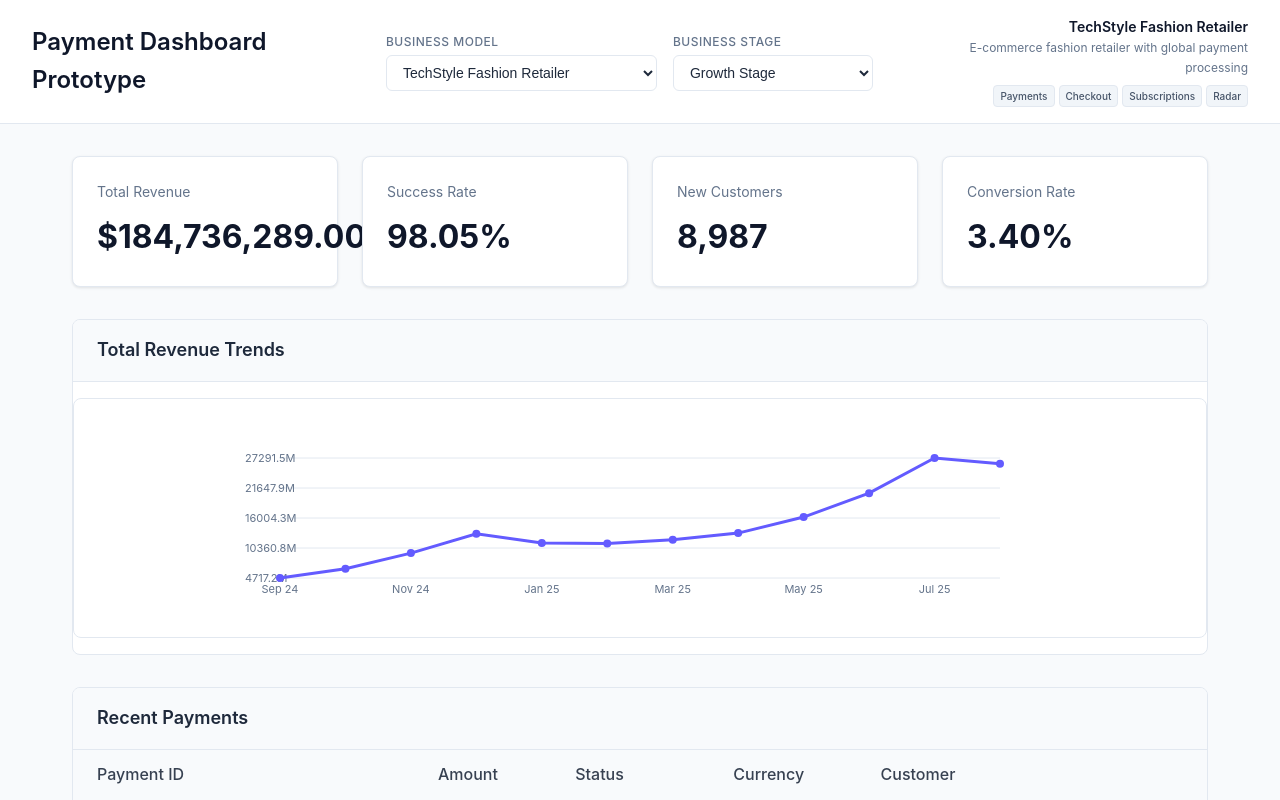
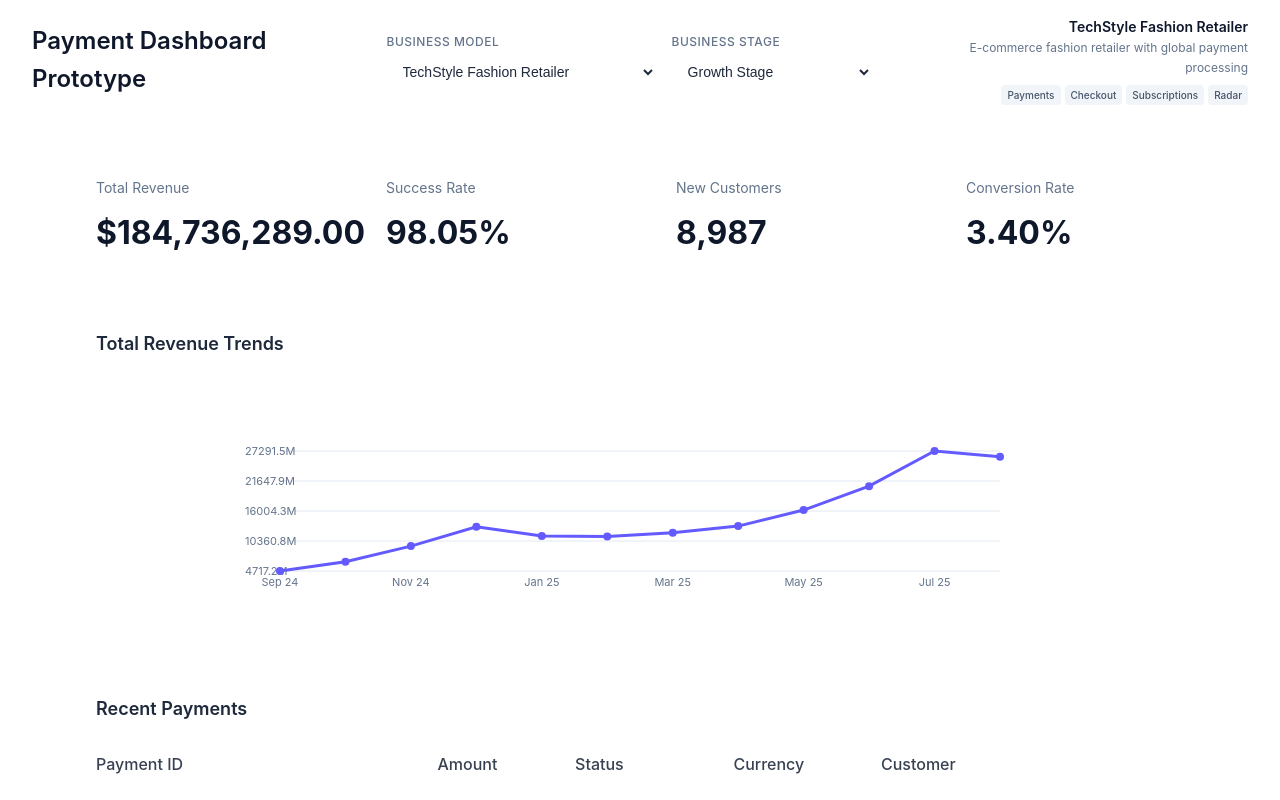
Before and after one commit to swanson-stripe/synthetic-dataset, a plain HTML site: page docs/examples/prototype-base-example.html in a window 1280 px wide. Shown: the top 800 px of the page. Drawn offline with Linux system fonts and the light colour scheme.

Commit message:
🎨 STYLE: Remove all containers, backgrounds, and borders for clean minimal design
Updated styling per user request:

✅ Page Background:
- Changed body background from light gray (#f8fafc) to pure white

✅ Metric Cards:
- Removed white background, borders, and box shadows
- Now display as plain text without containers

✅ Chart Container:
- Removed white background, borders, and border-radius
- Clean chart display without container styling

✅ Data Tables:
- Removed table header backgrounds and borders
- Removed row borders and hover backgrounds
- Clean table presentation

✅ Navigation & Header:
- Removed header bottom border
- Removed select box borders and focus shadows
- Removed product badge borders

✅ Data Sections:
- Removed section backgrounds, borders, and border-radius
- Removed header backgrounds and bottom borders

The entire demo now has a minimal, clean white design without any visual containers or backgrounds.

```diff
--- a/docs/examples/prototype-base-example.html
+++ b/docs/examples/prototype-base-example.html
@@ -13,14 +13,13 @@
 
         body {
             font-family: -apple-system, BlinkMacSystemFont, 'Segoe UI', Roboto, sans-serif;
-            background: #f8fafc;
+            background: white;
             color: #1e293b;
             line-height: 1.6;
         }
 
         .prototype-header {
             background: white;
-            border-bottom: 1px solid #e2e8f0;
             padding: 1rem 2rem;
             display: flex;
             justify-content: space-between;
@@ -61,7 +60,7 @@
         .nav-selector select {
             min-width: 200px;
             padding: 0.5rem 0.75rem;
-            border: 1px solid #e2e8f0;
+            border: none;
             border-radius: 6px;
             background: white;
             font-size: 0.875rem;
@@ -71,8 +70,6 @@
 
         .nav-selector select:focus {
             outline: none;
-            border-color: #635bff;
-            box-shadow: 0 0 0 3px rgba(99, 91, 255, 0.1);
         }
 
         .persona-metadata {
@@ -114,7 +111,6 @@
             font-size: 0.625rem;
             font-weight: 500;
             border-radius: 4px;
-            border: 1px solid #e2e8f0;
         }
 
         .prototype-main {
@@ -131,11 +127,7 @@
         }
 
         .metric-card {
-            background: white;
-            border-radius: 8px;
             padding: 1.5rem;
-            border: 1px solid #e2e8f0;
-            box-shadow: 0 1px 3px rgba(0, 0, 0, 0.1);
         }
 
         .metric-label {
@@ -151,17 +143,12 @@
         }
 
         .data-section {
-            background: white;
-            border-radius: 8px;
-            border: 1px solid #e2e8f0;
             margin-bottom: 2rem;
             overflow: hidden;
         }
 
         .data-section-header {
             padding: 1rem 1.5rem;
-            border-bottom: 1px solid #e2e8f0;
-            background: #f8fafc;
         }
 
         .data-section-title {
@@ -175,21 +162,14 @@
         }
 
         .data-table th {
-            background: #f8fafc;
             padding: 0.75rem 1.5rem;
             text-align: left;
             font-weight: 500;
             color: #374151;
-            border-bottom: 1px solid #e2e8f0;
         }
 
         .data-table td {
             padding: 0.75rem 1.5rem;
-            border-bottom: 1px solid #f1f5f9;
-        }
-
-        .data-table tr:hover {
-            background: #f8fafc;
         }
 
         .status-badge {
@@ -225,9 +205,6 @@
 
         .chart-container {
             height: 240px;
-            background: white;
-            border-radius: 8px;
-            border: 1px solid #e2e8f0;
             padding: 1rem;
             margin: 1rem 0;
             display: flex;
```
